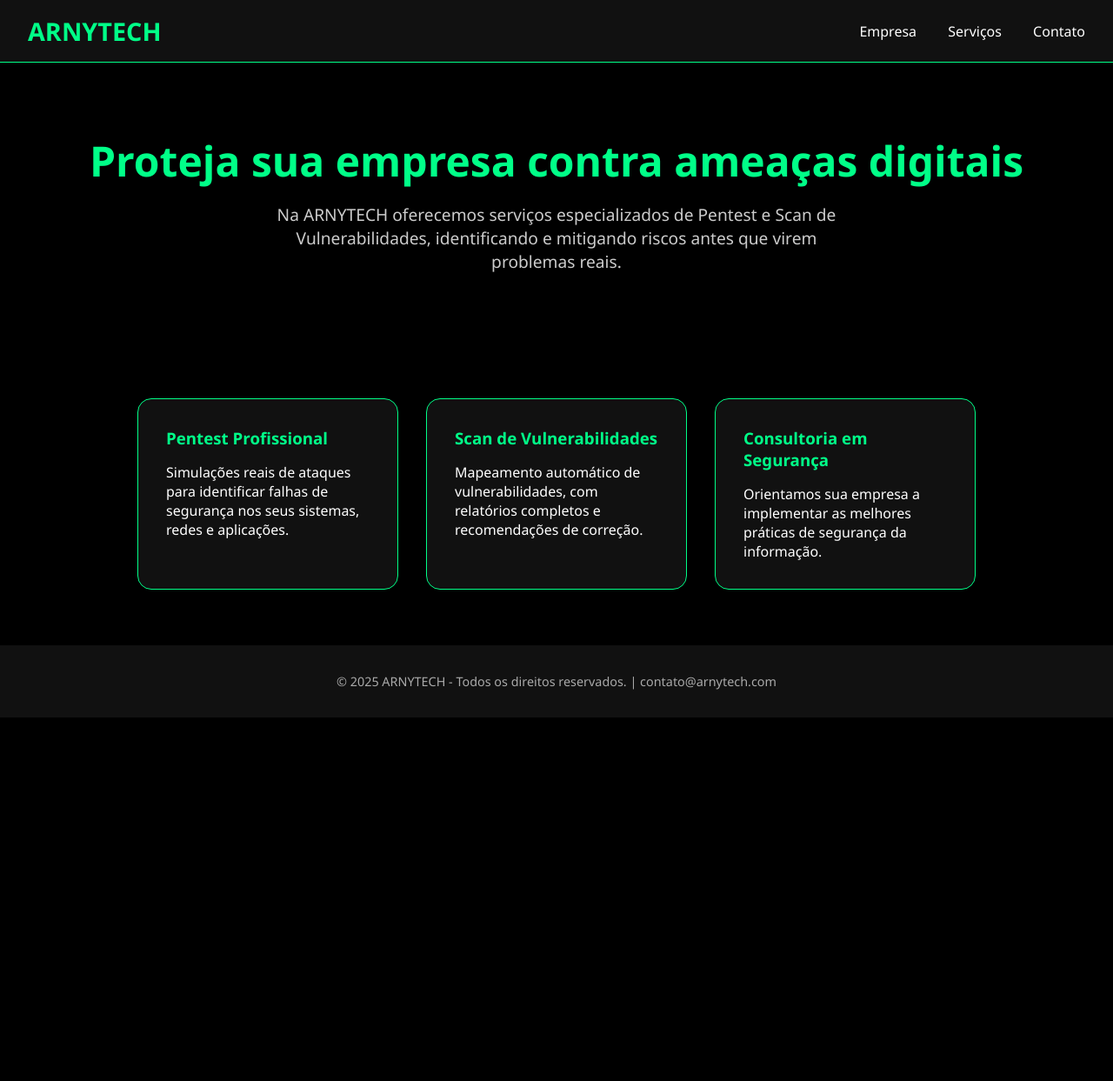
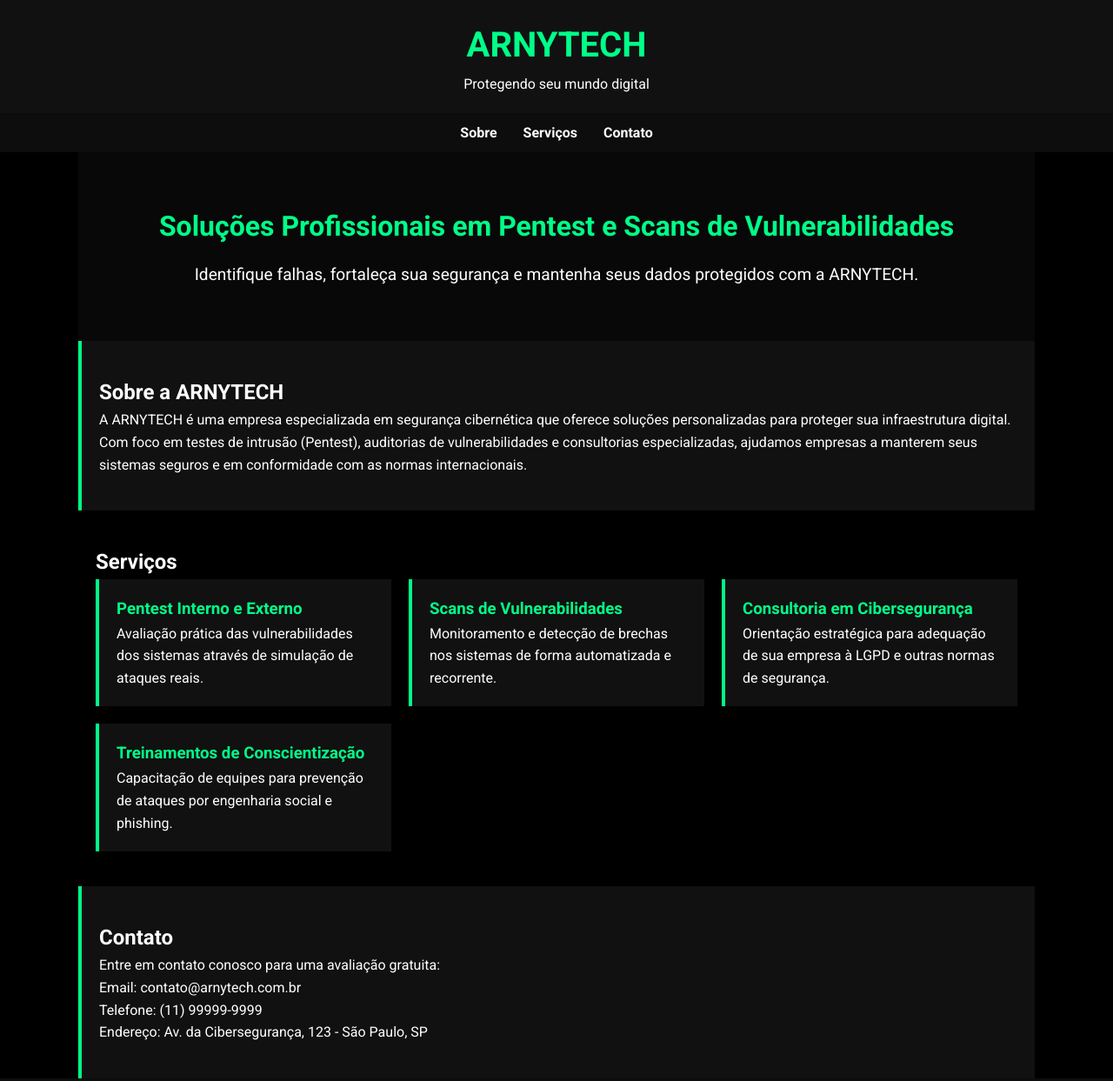
Before and after one commit to arny-tech/main, a plain HTML site: page index.html in a window 1280 px wide. Shown: the top 1243 px of the page at 87% size. Before the commit the page ends 825 px from the top, so only its background shows below. Drawn offline with Linux system fonts and the light colour scheme.

Commit message:
Update index.html

```diff
--- a/index.html
+++ b/index.html
@@ -1,49 +1,56 @@
 <!DOCTYPE html>
-<html lang="pt-br">
+<html lang="pt-BR">
 <head>
   <meta charset="UTF-8" />
   <meta name="viewport" content="width=device-width, initial-scale=1.0" />
-  <title>ARNYTECH - Segurança Cibernética</title>
+  <meta name="description" content="ARNYTECH - Pentest e Scans de Vulnerabilidade" />
+  <title>ARNYTECH | Segurança Cibernética</title>
+  <link href="https://fonts.googleapis.com/css2?family=Roboto:wght@400;700&display=swap" rel="stylesheet">
   <style>
     :root {
-      --bg-color: #000;
+      --bg-color: #000000;
       --primary-color: #00ff88;
-      --text-color: #fff;
-      --accent-color: #111;
+      --text-color: #ffffff;
+      --secondary-color: #111;
     }
 
     * {
       margin: 0;
       padding: 0;
       box-sizing: border-box;
-      font-family: 'Segoe UI', Tahoma, Geneva, Verdana, sans-serif;
+      font-family: 'Roboto', sans-serif;
     }
 
     body {
       background-color: var(--bg-color);
       color: var(--text-color);
+      line-height: 1.6;
     }
 
     header {
-      background-color: var(--accent-color);
-      padding: 1rem 2rem;
-      display: flex;
-      justify-content: space-between;
-      align-items: center;
-      border-bottom: 1px solid var(--primary-color);
+      background: var(--secondary-color);
+      padding: 20px;
+      text-align: center;
     }
 
-    .logo {
-      font-size: 1.8rem;
+    header h1 {
       color: var(--primary-color);
-      font-weight: bold;
+      font-size: 2.5rem;
+    }
+
+    nav {
+      display: flex;
+      justify-content: center;
+      background: #0d0d0d;
+      padding: 10px 0;
     }
 
     nav a {
-      margin-left: 2rem;
+      color: var(--text-color);
       text-decoration: none;
-      color: var(--text-color);
-      transition: color 0.3s;
+      margin: 0 15px;
+      font-weight: bold;
+      transition: color 0.3s ease;
     }
 
     nav a:hover {
@@ -51,102 +58,138 @@
     }
 
     .hero {
-      padding: 5rem 2rem;
       text-align: center;
+      padding: 60px 20px;
+      background-color: #080808;
     }
 
-    .hero h1 {
-      font-size: 3rem;
-      margin-bottom: 1rem;
+    .hero h2 {
+      font-size: 2rem;
       color: var(--primary-color);
     }
 
     .hero p {
       font-size: 1.2rem;
-      color: #ccc;
-      max-width: 700px;
-      margin: 0 auto;
+      margin-top: 15px;
+    }
+
+    section {
+      padding: 40px 20px;
+      max-width: 1100px;
+      margin: auto;
     }
 
     .services {
-      display: flex;
-      flex-wrap: wrap;
-      justify-content: center;
-      gap: 2rem;
-      padding: 4rem 2rem;
+      display: grid;
+      grid-template-columns: repeat(auto-fit, minmax(280px, 1fr));
+      gap: 20px;
     }
 
-    .service-card {
-      background-color: var(--accent-color);
-      border: 1px solid var(--primary-color);
-      padding: 2rem;
-      border-radius: 1rem;
-      width: 300px;
-      transition: transform 0.3s, box-shadow 0.3s;
+    .card {
+      background: var(--secondary-color);
+      padding: 20px;
+      border-left: 4px solid var(--primary-color);
+      transition: transform 0.3s ease;
     }
 
-    .service-card:hover {
-      transform: translateY(-5px);
-      box-shadow: 0 0 20px var(--primary-color);
+    .card:hover {
+      transform: scale(1.02);
     }
 
-    .service-card h3 {
+    .card h3 {
       color: var(--primary-color);
-      margin-bottom: 1rem;
+    }
+
+    .about, .contact {
+      background: #111;
+      border-left: 4px solid var(--primary-color);
     }
 
     footer {
-      background-color: #111;
-      padding: 2rem;
       text-align: center;
+      padding: 20px;
+      background: #0d0d0d;
+      font-size: 0.9rem;
       color: #aaa;
-      font-size: 0.9rem;
     }
 
-    @media (max-width: 768px) {
-      .hero h1 {
-        font-size: 2.2rem;
+    @media (max-width: 600px) {
+      header h1 {
+        font-size: 2rem;
       }
 
-      .services {
-        flex-direction: column;
-        align-items: center;
+      .hero h2 {
+        font-size: 1.5rem;
       }
     }
   </style>
 </head>
 <body>
   <header>
-    <div class="logo">ARNYTECH</div>
-    <nav>
-      <a href="#empresa">Empresa</a>
-      <a href="#servicos">Serviços</a>
-      <a href="#contato">Contato</a>
-    </nav>
+    <h1>ARNYTECH</h1>
+    <p>Protegendo seu mundo digital</p>
   </header>
 
+  <nav>
+    <a href="#sobre">Sobre</a>
+    <a href="#servicos">Serviços</a>
+    <a href="#contato">Contato</a>
+  </nav>
+
   <section class="hero">
-    <h1>Proteja sua empresa contra ameaças digitais</h1>
-    <p>Na ARNYTECH oferecemos serviços especializados de Pentest e Scan de Vulnerabilidades, identificando e mitigando riscos antes que virem problemas reais.</p>
+    <h2>Soluções Profissionais em Pentest e Scans de Vulnerabilidades</h2>
+    <p>Identifique falhas, fortaleça sua segurança e mantenha seus dados protegidos com a ARNYTECH.</p>
   </section>
 
-  <section class="services" id="servicos">
-    <div class="service-card">
-      <h3>Pentest Profissional</h3>
-      <p>Simulações reais de ataques para identificar falhas de segurança nos seus sistemas, redes e aplicações.</p>
-    </div>
-    <div class="service-card">
-      <h3>Scan de Vulnerabilidades</h3>
-      <p>Mapeamento automático de vulnerabilidades, com relatórios completos e recomendações de correção.</p>
-    </div>
-    <div class="service-card">
-      <h3>Consultoria em Segurança</h3>
-      <p>Orientamos sua empresa a implementar as melhores práticas de segurança da informação.</p>
+  <section id="sobre" class="about">
+    <h2>Sobre a ARNYTECH</h2>
+    <p>A ARNYTECH é uma empresa especializada em segurança cibernética que oferece soluções personalizadas para proteger sua infraestrutura digital. Com foco em testes de intrusão (Pentest), auditorias de vulnerabilidades e consultorias especializadas, ajudamos empresas a manterem seus sistemas seguros e em conformidade com as normas internacionais.</p>
+  </section>
+
+  <section id="servicos">
+    <h2>Serviços</h2>
+    <div class="services">
+      <div class="card">
+        <h3>Pentest Interno e Externo</h3>
+        <p>Avaliação prática das vulnerabilidades dos sistemas através de simulação de ataques reais.</p>
+      </div>
+      <div class="card">
+        <h3>Scans de Vulnerabilidades</h3>
+        <p>Monitoramento e detecção de brechas nos sistemas de forma automatizada e recorrente.</p>
+      </div>
+      <div class="card">
+        <h3>Consultoria em Cibersegurança</h3>
+        <p>Orientação estratégica para adequação de sua empresa à LGPD e outras normas de segurança.</p>
+      </div>
+      <div class="card">
+        <h3>Treinamentos de Conscientização</h3>
+        <p>Capacitação de equipes para prevenção de ataques por engenharia social e phishing.</p>
+      </div>
     </div>
   </section>
 
+  <section id="contato" class="contact">
+    <h2>Contato</h2>
+    <p>Entre em contato conosco para uma avaliação gratuita:</p>
+    <p>Email: contato@arnytech.com.br</p>
+    <p>Telefone: (11) 99999-9999</p>
+    <p>Endereço: Av. da Cibersegurança, 123 - São Paulo, SP</p>
+  </section>
+
   <footer>
-    <p>&copy; 2025 ARNYTECH - Todos os direitos reservados. | contato@arnytech.com</p>
+    <p>&copy; 2025 ARNYTECH. Todos os direitos reservados.</p>
   </footer>
+
+  <script>
+    // Animação suave de rolagem
+    document.querySelectorAll('nav a').forEach(anchor => {
+      anchor.addEventListener('click', function(e) {
+        e.preventDefault();
+        document.querySelector(this.getAttribute('href')).scrollIntoView({
+          behavior: 'smooth'
+        });
+      });
+    });
+  </script>
 </body>
 </html>
```
